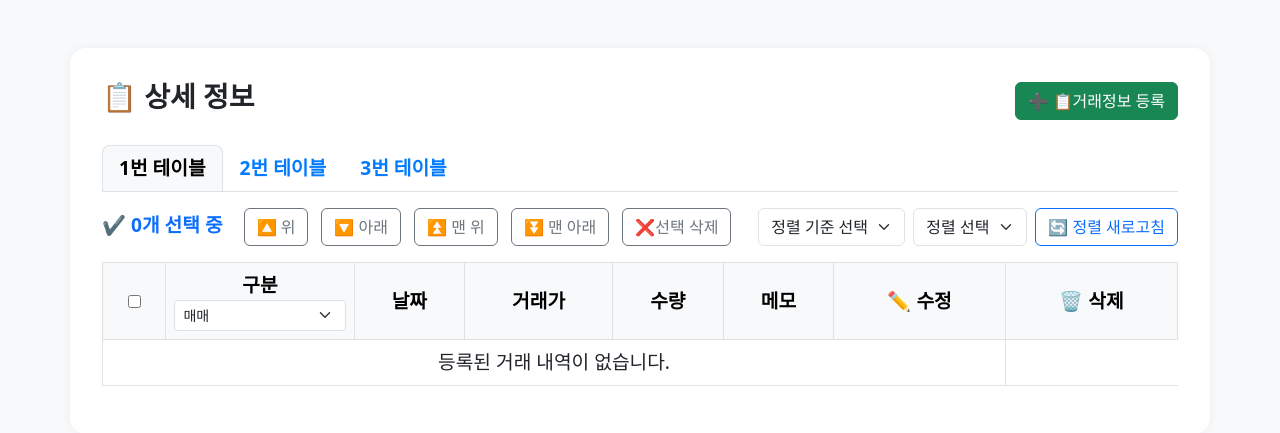
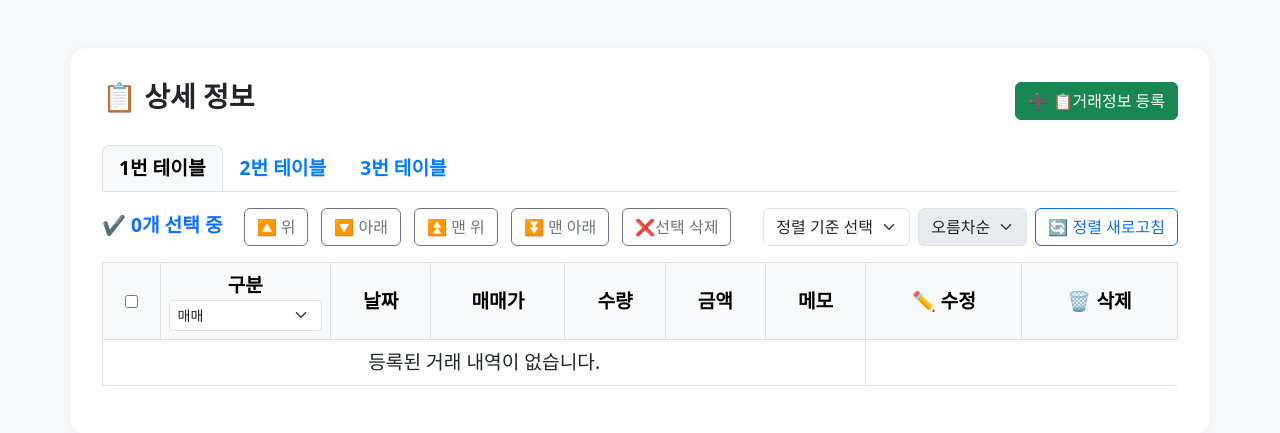
Before and after one commit to shinsoyoen/StockpageForDad, a Django app: page / in a window 1280 px wide. Shown: the part 63-496 px from the top of the page. Run offline with Django 5.2, Linux system fonts and the light colour scheme; data that the repository does not hold is empty.

Commit message:
필터링 기능 구현

```diff
--- a/users/models.py
+++ b/users/models.py
@@ -8,6 +8,10 @@ class TransactionHistory(models.Model):
     quantity = models.IntegerField()
     price = models.IntegerField()
     memo = models.TextField(blank=True, null=True)
+
+    @property
+    def total_price(self):
+        return self.price * self.quantity
 
     class Meta:
         db_table = 'transaction_History'
--- a/users/templates/users/trade_list.html
+++ b/users/templates/users/trade_list.html
@@ -112,19 +112,20 @@
       </div>
       <!-- 오른쪽 정렬 영역 -->
       <div class="d-flex align-items-center gap-2 ms-auto">
-        <select class="form-select" style="width: auto;">
-          <option selected>정렬 기준 선택</option>
-          <option value="1">날짜순</option>
-          <option value="2">금액순</option>
-          <option value="3">수량순</option>
 
+        <select class="form-select" style="width: auto;" id="sortKey"  onchange="toggleSortOrder()">
+          <option selected value="">정렬 기준 선택</option>
+          <option value="Date">날짜</option>
+          <option value="price">금액</option>
+          <option value="quantity">수량</option>
         </select>
-        <select class="form-select" style="width: auto;">
-          <option selected>정렬 선택</option>
-          <option value="1">오름차순</option>
-          <option value="2">내림차순</option>
+
+        <select class="form-select" style="width: auto;" id="sortOrder" disabled onchange="onSortOrderChange()">
+          <option value="asc">오름차순</option>
+          <option value="desc">내림차순</option>
         </select>
-        <button class="btn btn-outline-primary">🔄 정렬 새로고침</button>
+
+        <button class="btn btn-outline-primary" id="refreshBtn" onclick="resetSort()"> 🔄 정렬 새로고침</button>
       </div>
     </div>
 
@@ -138,8 +139,9 @@
               <option>매도</option>
             </select></th>
           <th>날짜</th>
-          <th>거래가</th>
+          <th>매매가</th>
           <th>수량</th>
+          <th>금액</th>
           <th class="memo-cell">메모</th>
           <th>✏️ 수정</th>
           <th>🗑️ 삭제</th>
@@ -154,6 +156,7 @@
           <td>{{ row.trans_date|date:"Y-m-d" }}</td>
           <td>{{ row.price|intcomma }}</td>
           <td>{{ row.quantity|intcomma }}</td>
+          <td>{{ row.price|intcomma }}</td>
           <td>{{ row.memo }}</td>
           <td><button class="btn btn-warning btn-sm update-btn">수정</button></td>
           <td><button class="btn btn-danger btn-sm delete-btn" data-id="{{ row.trade_id }}">삭제</button></td>
@@ -229,7 +232,9 @@
       checkAll.checked = checkboxes.length > 0 && count === checkboxes.length;
     }
 
-    document.addEventListener('DOMContentLoaded', () => {
+    /-------------/////// 이벤트 리스너 //////--------
+    document.addEventListener("DOMContentLoaded", function () {
+
       const checkboxes = document.querySelectorAll('tbody input[type="checkbox"]');
       const checkAll = document.getElementById('checkAll');
 
@@ -237,19 +242,27 @@
       checkboxes.forEach(cb => {
         cb.addEventListener('change', updateSelectedCount);
       });
-
       // 전체 선택 체크박스 클릭 시
       checkAll.addEventListener('change', () => {
         const isChecked = checkAll.checked;
         checkboxes.forEach(cb => cb.checked = isChecked);
         updateSelectedCount();
       });
-
       // 초기 상태 갱신
       updateSelectedCount();
-    });
 
-    document.addEventListener("DOMContentLoaded", function () {
+      // 저장된 정렬 기준 로드
+      const savedKey = localStorage.getItem("sortKey");
+      const savedOrder = localStorage.getItem("sortOrder");
+
+      if (savedKey && savedOrder) {
+        document.getElementById("sortKey").value = savedKey;
+        document.getElementById("sortOrder").value = savedOrder;
+        document.getElementById("sortOrder").disabled = false;
+        sortTable();  // 자동 정렬 실행
+      }
+
+      //// input 숫자외 input 블럭
       const applyInitialFormat = (input) => {
         let value = input.value.replace(/[^0-9]/g, "");
         const formatted = value.replace(/\B(?=(\d{3})+(?!\d))/g, ",");
@@ -284,30 +297,23 @@
         applyInitialFormat(quantityInput);
       }
 
-      //row에서 삭제 버튼 선택 -> 웹에서만 삭제
-      const tradeId = this.dataset.id;
-
-      if (confirm('정말 삭제하시겠습니까?')) {
-        fetch(`/delete/${tradeId}/`, {
-          method: 'POST',
-          headers: {
-            'X-CSRFToken': '{{ csrf_token }}',
-          },
-        })
-          .then(response => response.json())
-          .then(data => {
-            if (data.success) {
-              this.closest('tr').remove();
-            }
-          });
-      }
-
       //웹 화면 상단에 미니 팝업 알림처럼 띄우는 방식
       const toastElList = [].slice.call(document.querySelectorAll('.toast'));
       toastElList.forEach(function (toastEl) {
         const toast = new bootstrap.Toast(toastEl);
         toast.show();
       });
+
+      ////드롭박스로 정렬하기
+      const tbody = document.querySelector("tbody");
+      originalRows = Array.from(tbody.querySelectorAll("tr"));
+
+      if (savedKey && savedOrder) {
+        document.getElementById("sortKey").value = savedKey;
+        document.getElementById("sortOrder").value = savedOrder;
+        document.getElementById("sortOrder").disabled = false;
+        sortTable(savedKey, savedOrder);  // 전달된 값 사용
+      }
     });
 
 
@@ -348,6 +354,77 @@
       }
     }
 
+    // 드롭박스 기능 (1번 드롭박스 선택 시 2번 활성화/비활성화)
+    function toggleSortOrder() {
+      const sortKey = document.getElementById("sortKey").value;
+      const sortOrder = document.getElementById("sortOrder");
+
+      if (sortKey === "") {
+        sortOrder.disabled = true;
+        localStorage.removeItem("sortKey");
+        localStorage.removeItem("sortOrder");
+      } else {
+        sortOrder.disabled = false;
+        localStorage.setItem("sortKey", sortKey);
+        sortTable(sortKey, document.getElementById("sortOrder").value);
+      }
+    }
+
+    // 드롭박스 기능 (2번 드롭박스 선택 시 정렬)
+    function onSortOrderChange() {
+      const sortKey = document.getElementById("sortKey").value;
+      const sortOrder = document.getElementById("sortOrder").value;
+
+      if (sortKey !== "") {
+        localStorage.setItem("sortOrder", sortOrder);
+        sortTable(sortKey, sortOrder);
+      }
+    }
+
+    // 테이블 정렬 함수
+    function sortTable(sortKey, sortOrder) {
+      const tbody = document.querySelector("tbody");
+      const rows = Array.from(tbody.querySelectorAll("tr"));
+
+      const columnIndexMap = {
+        "Date": 2,
+        "price": 3,
+        "quantity": 4,
+      };
+      const colIndex = columnIndexMap[sortKey];
+
+      rows.sort((a, b) => {
+        let aVal = a.children[colIndex].innerText.replace(/,/g, '');
+        let bVal = b.children[colIndex].innerText.replace(/,/g, '');
+
+        if (sortKey === "Date") {
+          aVal = new Date(aVal);
+          bVal = new Date(bVal);
+        } else {
+          aVal = parseFloat(aVal);
+          bVal = parseFloat(bVal);
+        }
+
+        return sortOrder === 'asc' ? aVal - bVal : bVal - aVal;
+      });
+
+      rows.forEach(row => tbody.appendChild(row));
+    }
+
+    // 정렬 초기화 버튼
+    function resetSort() {
+      localStorage.removeItem("sortKey");
+      localStorage.removeItem("sortOrder");
+
+      document.getElementById("sortKey").value = "";
+      const orderSelect = document.getElementById("sortOrder");
+      orderSelect.value = "asc";
+      orderSelect.disabled = true;
+
+      const tbody = document.querySelector("tbody");
+      tbody.innerHTML = "";
+      originalRows.forEach(row => tbody.appendChild(row));
+    }
   </script>
 
   {% if messages %}
@@ -369,6 +446,7 @@
     {% endfor %}
   </div>
   {% endif %}
+
 </body>
 
 </html>
```
